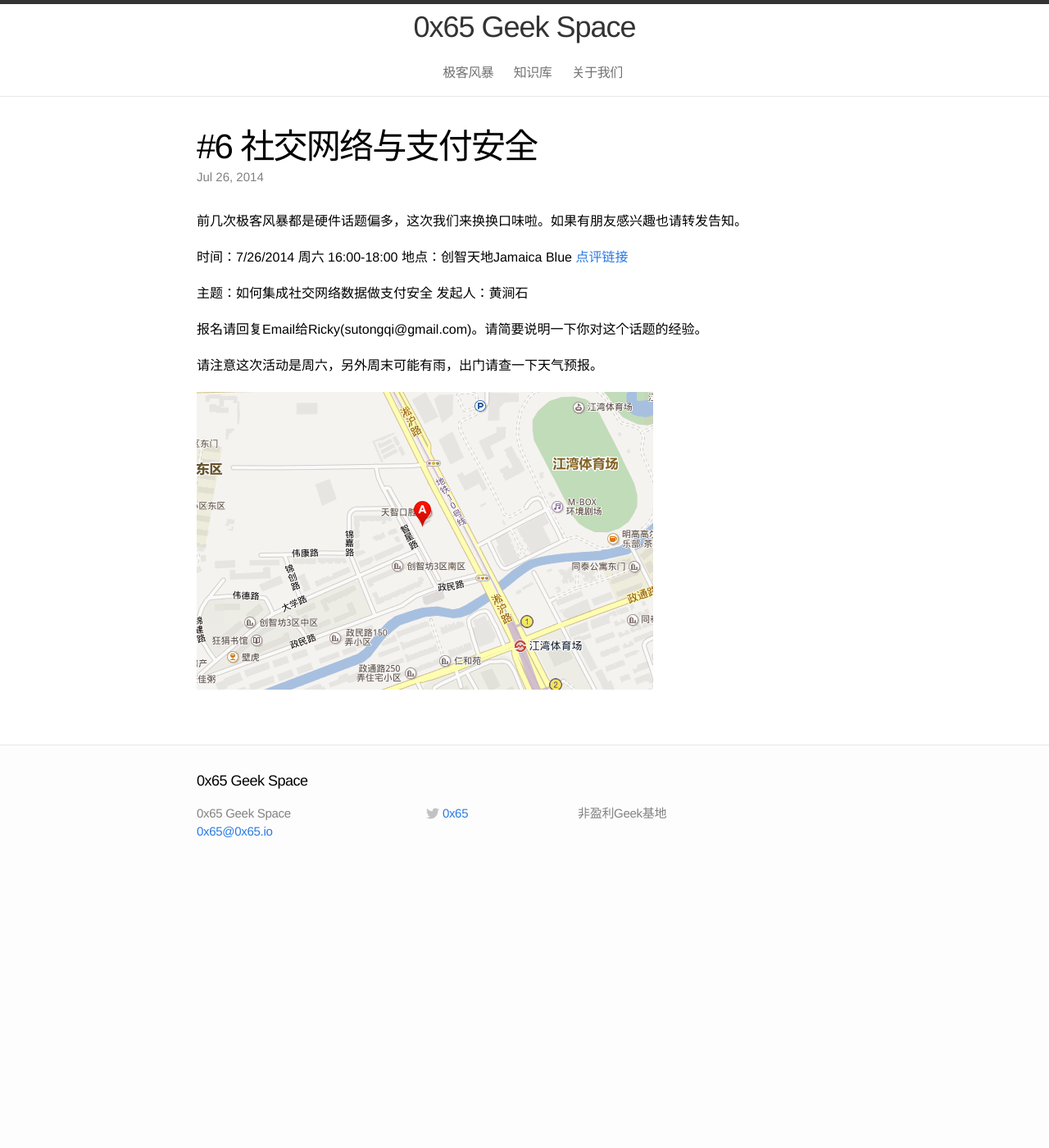
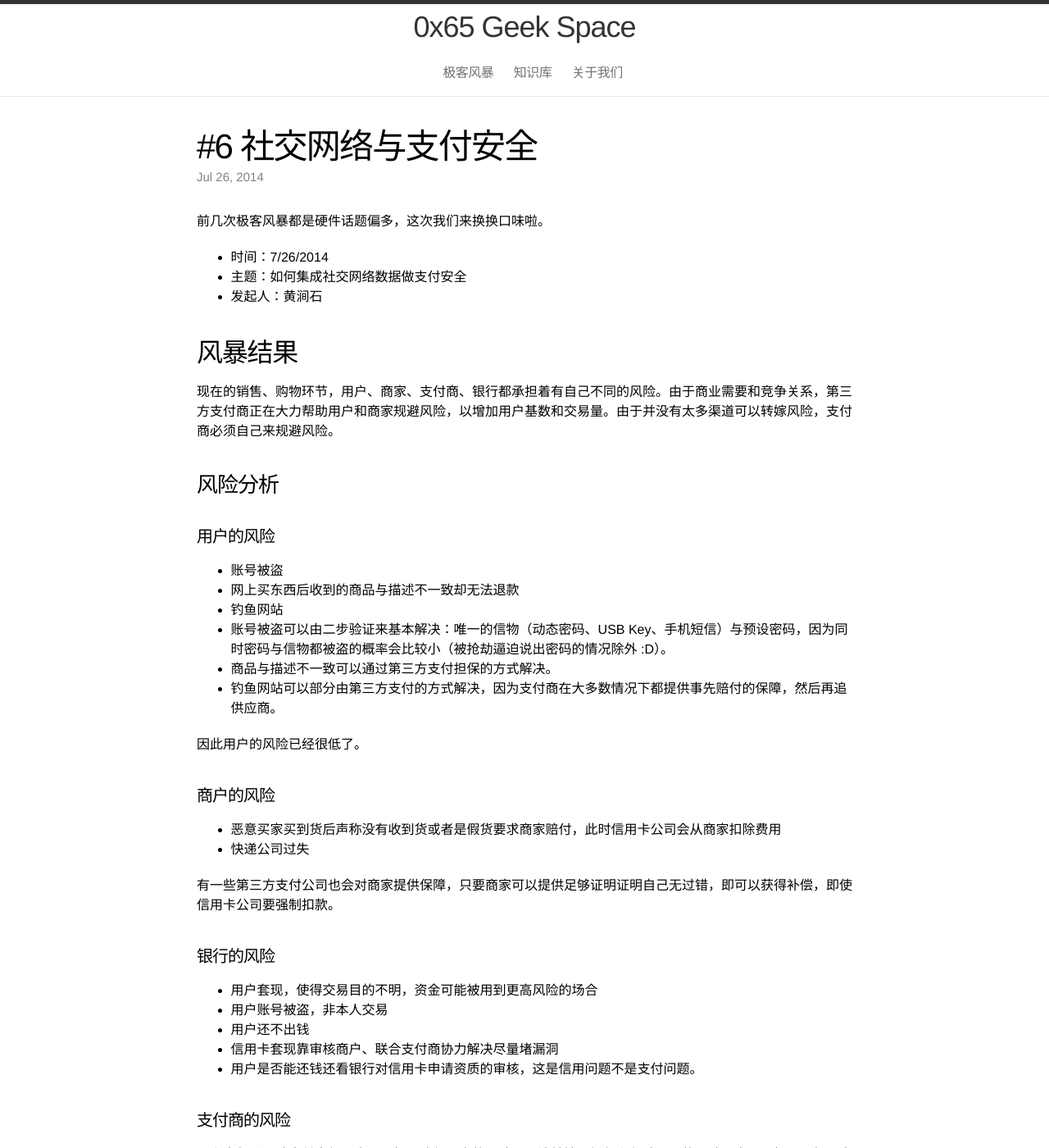
Before and after one commit to 0x65geekspace/0x65geekspace.github.io, a Jekyll site: the page built from _posts/2014-07-26-geekstorm-006.markdown, in a window 1280 px wide and 1400 px high. Shown: the whole window at 82% size. Built offline with Jekyll 4.4.1, drawn with Linux system fonts in a browser that asks for light colours; some of the changed text lies outside the part shown.

Commit message:
#6 results

```diff
--- a/_posts/2014-07-26-geekstorm-006.markdown
+++ b/_posts/2014-07-26-geekstorm-006.markdown
@@ -4,16 +4,67 @@ title:  "#6 社交网络与支付安全"
 categories: GeekStorm Upcoming
 event-date: 2014-07-26
 ---
-前几次极客风暴都是硬件话题偏多，这次我们来换换口味啦。如果有朋友感兴趣也请转发告知。
+前几次极客风暴都是硬件话题偏多，这次我们来换换口味啦。
 
-时间：7/26/2014 周六 16:00-18:00
-地点：创智天地Jamaica Blue [点评链接](http://www.dianping.com/shop/5743037)
+- 时间：7/26/2014
+- 主题：如何集成社交网络数据做支付安全
+- 发起人：黄涧石
 
-主题：如何集成社交网络数据做支付安全
-发起人：黄涧石
+## 风暴结果 ##
 
-报名请回复Email给Ricky(sutongqi@gmail.com)。请简要说明一下你对这个话题的经验。
+现在的销售、购物环节，用户、商家、支付商、银行都承担着有自己不同的风险。由于商业需要和竞争关系，第三方支付商正在大力帮助用户和商家规避风险，以增加用户基数和交易量。由于并没有太多渠道可以转嫁风险，支付商必须自己来规避风险。
 
-请注意这次活动是周六，另外周末可能有雨，出门请查一下天气预报。
+### 风险分析 ###
+#### 用户的风险 ####
+- 账号被盜
+- 网上买东西后收到的商品与描述不一致却无法退款
+- 钓鱼网站
 
-![](/images/kic-jamaica-blue.png "KIC Jamaica BLue Map")
+- 账号被盗可以由二步验证来基本解决：唯一的信物（动态密码、USB Key、手机短信）与预设密码，因为同时密码与信物都被盗的概率会比较小（被抢劫逼迫说出密码的情况除外 :D）。
+- 商品与描述不一致可以通过第三方支付担保的方式解决。
+- 钓鱼网站可以部分由第三方支付的方式解决，因为支付商在大多数情况下都提供事先赔付的保障，然后再追供应商。
+
+因此用户的风险已经很低了。
+
+#### 商户的风险 ####
+- 恶意买家买到货后声称没有收到货或者是假货要求商家赔付，此时信用卡公司会从商家扣除费用
+- 快递公司过失
+
+有一些第三方支付公司也会对商家提供保障，只要商家可以提供足够证明证明自己无过错，即可以获得补偿，即使信用卡公司要强制扣款。
+
+#### 银行的风险 ####
+- 用户套现，使得交易目的不明，资金可能被用到更高风险的场合
+- 用户账号被盗，非本人交易
+- 用户还不出钱
+
+- 信用卡套现靠审核商户、联合支付商协力解决尽量堵漏洞
+- 用户是否能还钱还看银行对信用卡申请资质的审核，这是信用问题不是支付问题。
+
+#### 支付商的风险 ####
+以上大部分风险支付商都要出面承担，降低用户的风险又无法转嫁到银行和保险公司的风险即自己承担了。如果支付商没有比较好的风险管控机制，用于理赔的支出会占收入中非常巨大的份额，因为支付商的收入是 `Revenue x (手续费率 - 银行手续费旅) - 理赔支出`（运营收入除外）由于手续费率 - 银行费率非常可能小于 1%, 所以支付商需要尽可能地减少理赔支出。
+
+### 支付商可以怎样利用社交数据来降低理赔支出 ###
+目标
+- 防止盗刷信用卡
+- 防止恶意买家
+- 防止恶意卖家
+
+#### 用户分析 ####
+- 如果用户有可信的社交身份，比如链接了LinkedIn，Twitter，4SQ，Facebook，存在时间长，好友多，那么这个身份不是伪造的可能性就越大，恶意消费的可能性就越低，交易就越安全。
+
+#### 商户分析 ####
+- 同用户一样，如果用户有可信的社交身份，比如链接了Twitter，Facebook，Yelp，点评网，自有网站存在的时间足够长，这个商户不是假身份的可能性就比较高
+- 如果商户的交易和社交突然非常活跃，提款非常频繁，交易异常的可能性就比较高
+
+
+### 技术难点 ###
+- 怎样判断两个账号是同一个人
+- 怎样判断账号身份是伪造的
+- 怎样判断链接的社交账号不是盗用别人的（在通过密码在社交网站验证成功的情况下）
+- 怎样判断提交的社交账号不是盗用别人的（在没有要求登录，仅仅在商户网站商抓取到相关社交链接的情况下）
+- 通过怎样的算法来给用户的可信度打分
+
+### 下一步行动 ###
+- 讨论怎样拿到社交网站的数据。靠自己写爬虫不太现实。
+- 讨论根据现有的研究，怎样可以获得可验证的成果。
+- 在Business相关和Technical相关的角度分别做进一步讨论。
```
Also changed, not shown: _posts/2014-07-20-geekstorm-004.markdown (+7 -0 lines), _posts/2014-07-23-geekstorm-005.markdown (+24 -0 lines).
